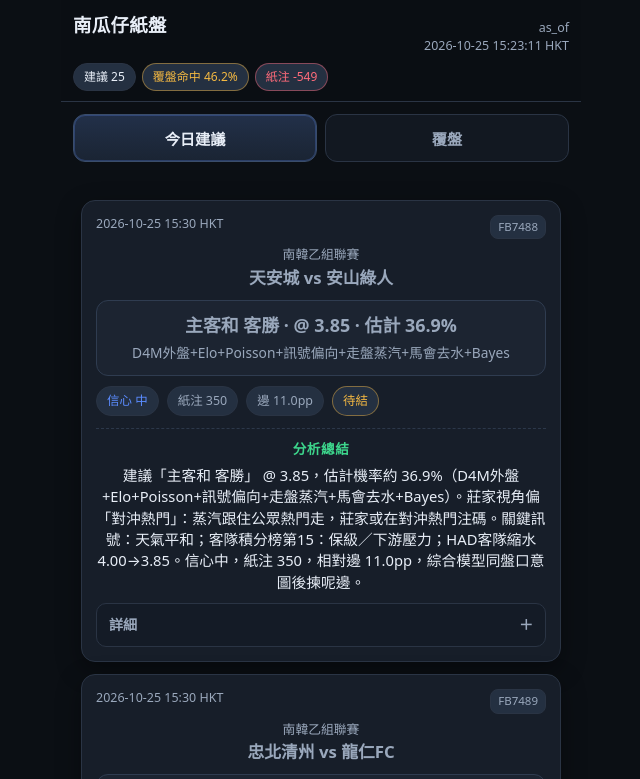
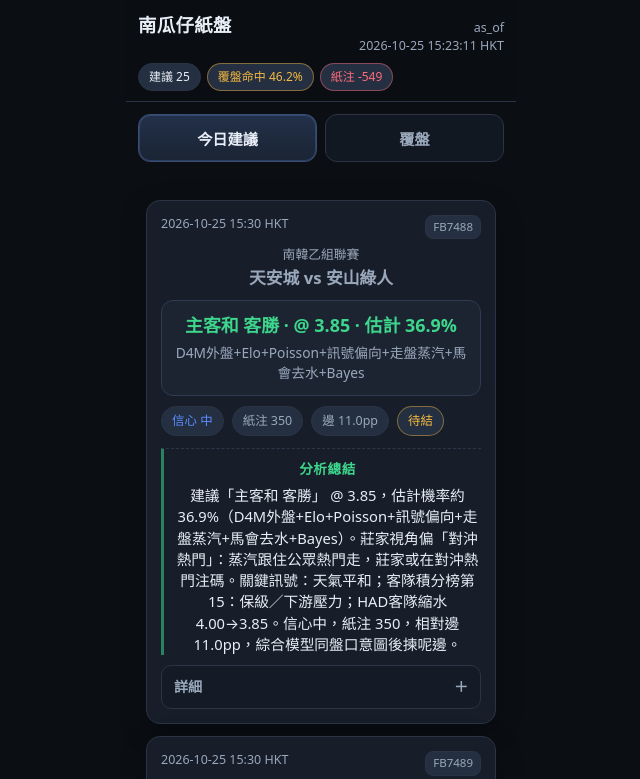
Before and after one commit to kwunleung291-afk/pumpkin-hkjc-web, a plain HTML site: page index.html in a window 1280 px wide. Shown: the top 779 px of the page, without its empty margins (319-959 px from the left). Drawn offline with Linux system fonts and the light colour scheme.

Commit message:
chore(web): polish 390px Figma form — shell assets

```diff
--- a/styles.css
+++ b/styles.css
@@ -30,7 +30,7 @@ body {
 a { color: var(--accent2); }
 
 .app {
-  max-width: 520px;
+  max-width: 390px;
   margin: 0 auto;
   padding: 0 12px calc(28px + var(--safe-bottom));
 }
@@ -43,6 +43,7 @@ a { color: var(--accent2); }
   backdrop-filter: blur(10px);
   border-bottom: 1px solid var(--line);
   padding: 12px 0 10px;
+  padding-top: calc(12px + env(safe-area-inset-top, 0px));
   margin: 0 -12px;
   padding-left: 12px;
   padding-right: 12px;
@@ -158,6 +159,7 @@ a { color: var(--accent2); }
 .pick-main {
   font-size: 1.12rem;
   font-weight: 750;
+  color: var(--accent);
 }
 .pick-sub {
   margin-top: 4px;
@@ -186,8 +188,9 @@ a { color: var(--accent2); }
 
 .summary {
   margin-top: 12px;
-  padding-top: 10px;
+  padding: 10px 0 0 10px;
   border-top: 1px dashed #2c384a;
+  border-left: 3px solid rgba(61,214,140,.55);
 }
 .summary h3 {
   margin: 0 0 6px;
```
